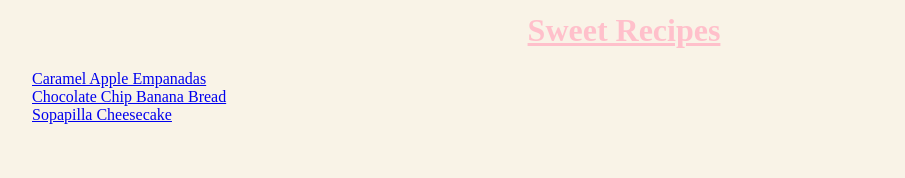
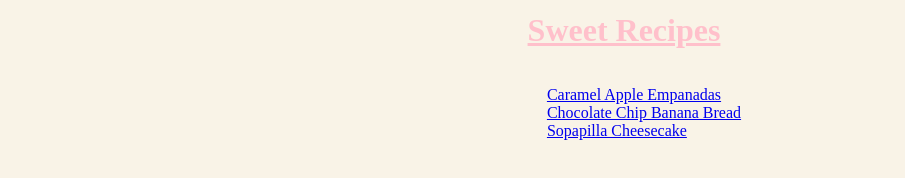
Before and after one commit to TheBionicWoman/odin-recipes, a plain HTML site: page index.html in a window 1280 px wide. Shown: the part 614-792 px from the top of the page, without its empty margins (16-921 px from the left). Drawn offline with Linux system fonts and the light colour scheme.

Commit message:
Center list using box model

```diff
--- a/index.html
+++ b/index.html
@@ -15,7 +15,9 @@
             width="500"
             height="500">
     </div>
+
     <h1 class="heading-style">Sweet Recipes</h1>
+    <div class="container-list">
         <ul id="style-list">
             <li><a href="recipes/caramel-apple-empanadas.html">Caramel Apple Empanadas</a></li>
             <li><a href="recipes/chocolate-chip-banana-bread.html">Chocolate Chip Banana Bread</a></li>
--- a/style.css
+++ b/style.css
@@ -19,6 +19,12 @@ body {
     color: #ffc0cb;
 }
 
-#style-list {
+ul#style-list {
     list-style: none;
+    display: inline-block;
+    text-align: left;
 }
+
+.container-list {
+    text-align: center;
+}
```
